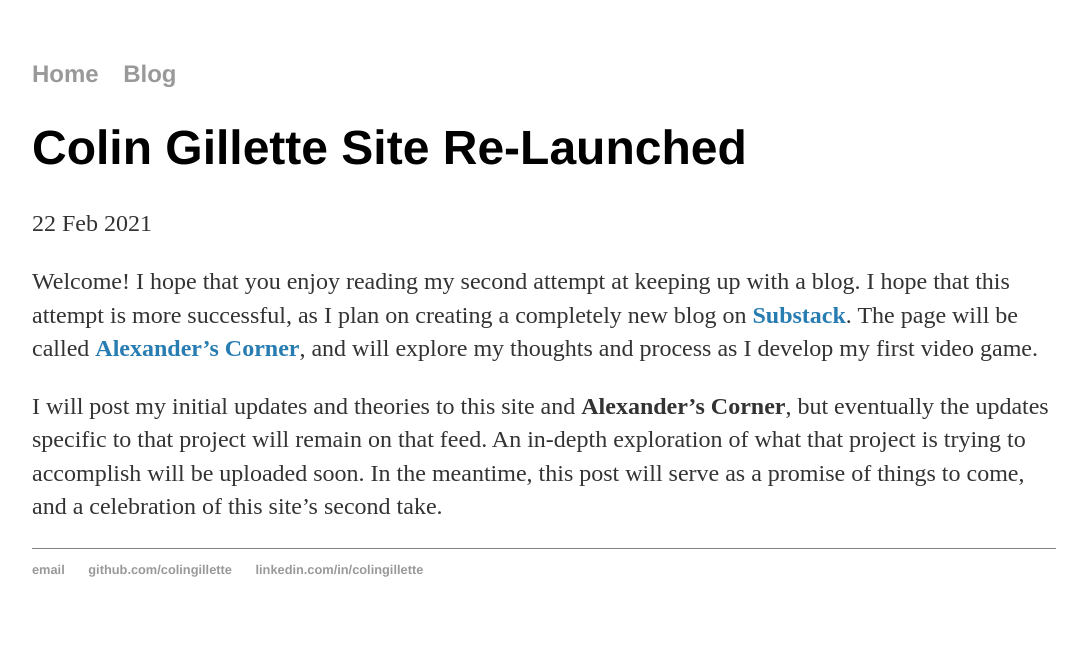
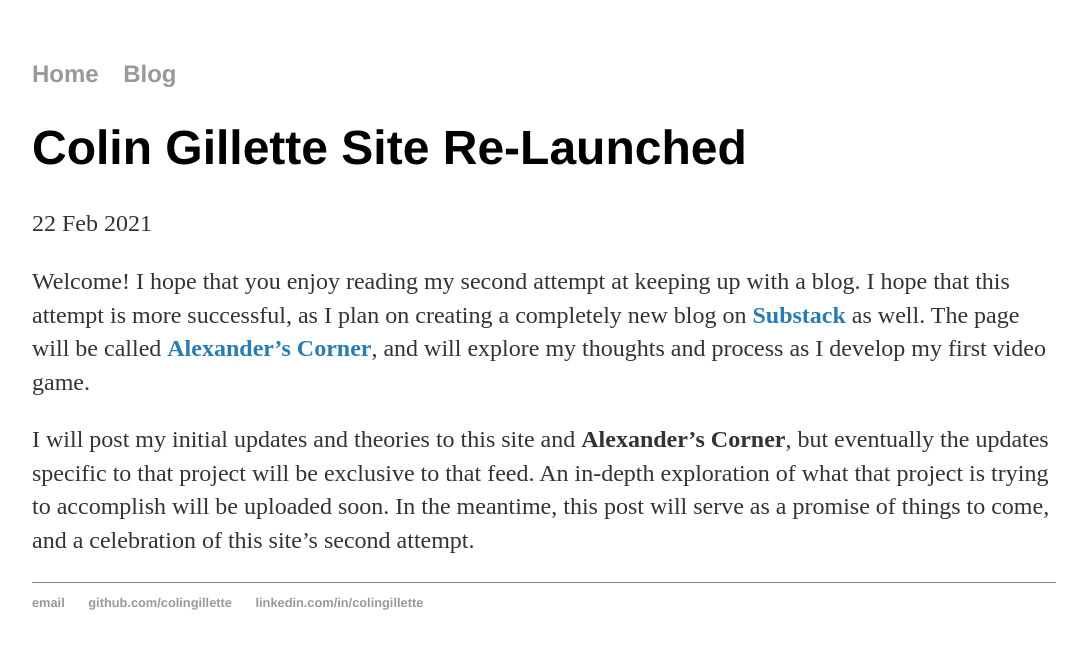
Before and after one commit to colingillette/colingillette.github.io, a Jekyll site: the page built from _posts/2021-02-22-colin-gillette-site-re-launched.md, in a window 1280 px wide. Shown: the top 649 px of the page, without its empty margins (96-1183 px from the left). Built offline with Jekyll 4.4.1, drawn with Linux system fonts in a browser that asks for light colours.

Commit message:
change verbiage

```diff
--- a/_posts/2021-02-22-colin-gillette-site-re-launched.md
+++ b/_posts/2021-02-22-colin-gillette-site-re-launched.md
@@ -4,6 +4,6 @@ title: "Colin Gillette Site Re-Launched"
 date: 2021-02-22
 ---
 
-Welcome! I hope that you enjoy reading my second attempt at keeping up with a blog. I hope that this attempt is more successful, as I plan on creating a completely new blog on [Substack](https://substack.com/). The page will be called [Alexander's Corner](https://alexanderscorner.substack.com/p/coming-soon), and will explore my thoughts and process as I develop my first video game.
+Welcome! I hope that you enjoy reading my second attempt at keeping up with a blog. I hope that this attempt is more successful, as I plan on creating a completely new blog on [Substack](https://substack.com/) as well. The page will be called [Alexander's Corner](https://alexanderscorner.substack.com/p/coming-soon), and will explore my thoughts and process as I develop my first video game.
 
-I will post my initial updates and theories to this site and **Alexander's Corner**, but eventually the updates specific to that project will remain on that feed. An in-depth exploration of what that project is trying to accomplish will be uploaded soon. In the meantime, this post will serve as a promise of things to come, and a celebration of this site's second take.
+I will post my initial updates and theories to this site and **Alexander's Corner**, but eventually the updates specific to that project will be exclusive to that feed. An in-depth exploration of what that project is trying to accomplish will be uploaded soon. In the meantime, this post will serve as a promise of things to come, and a celebration of this site's second attempt.
```
